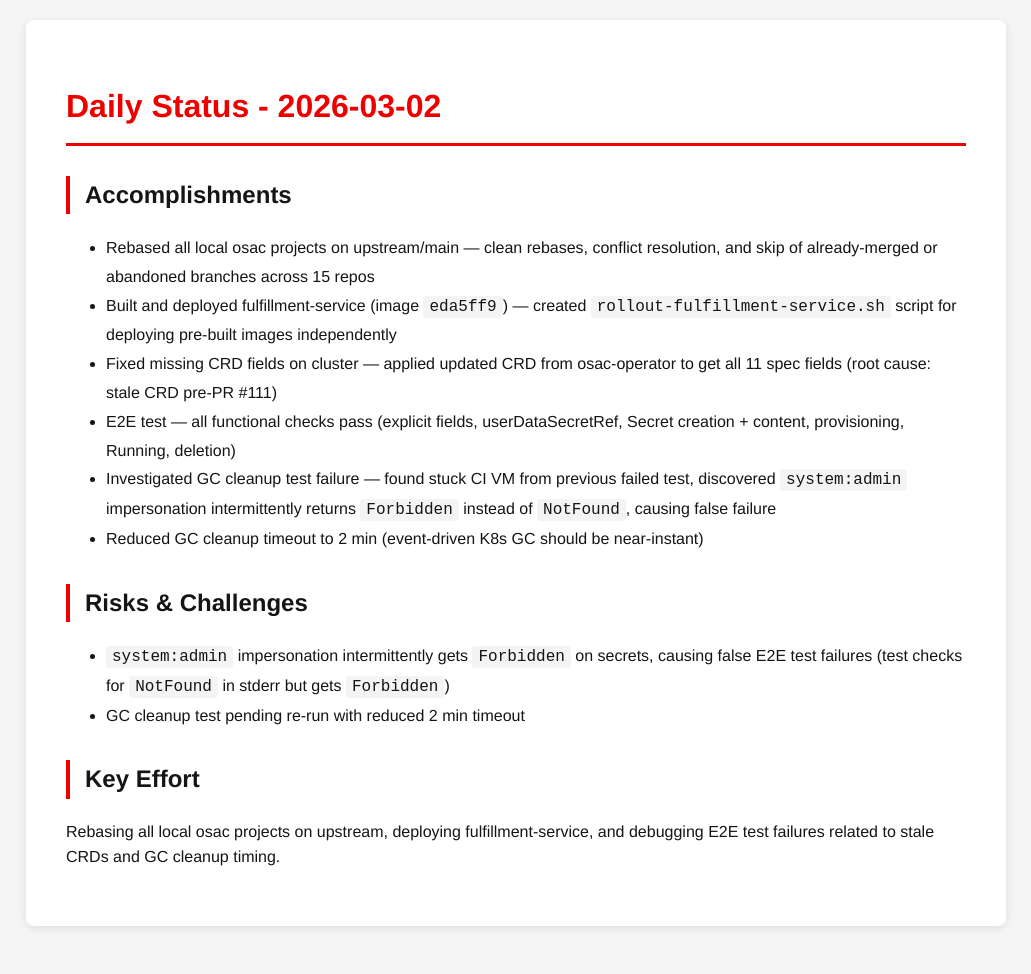
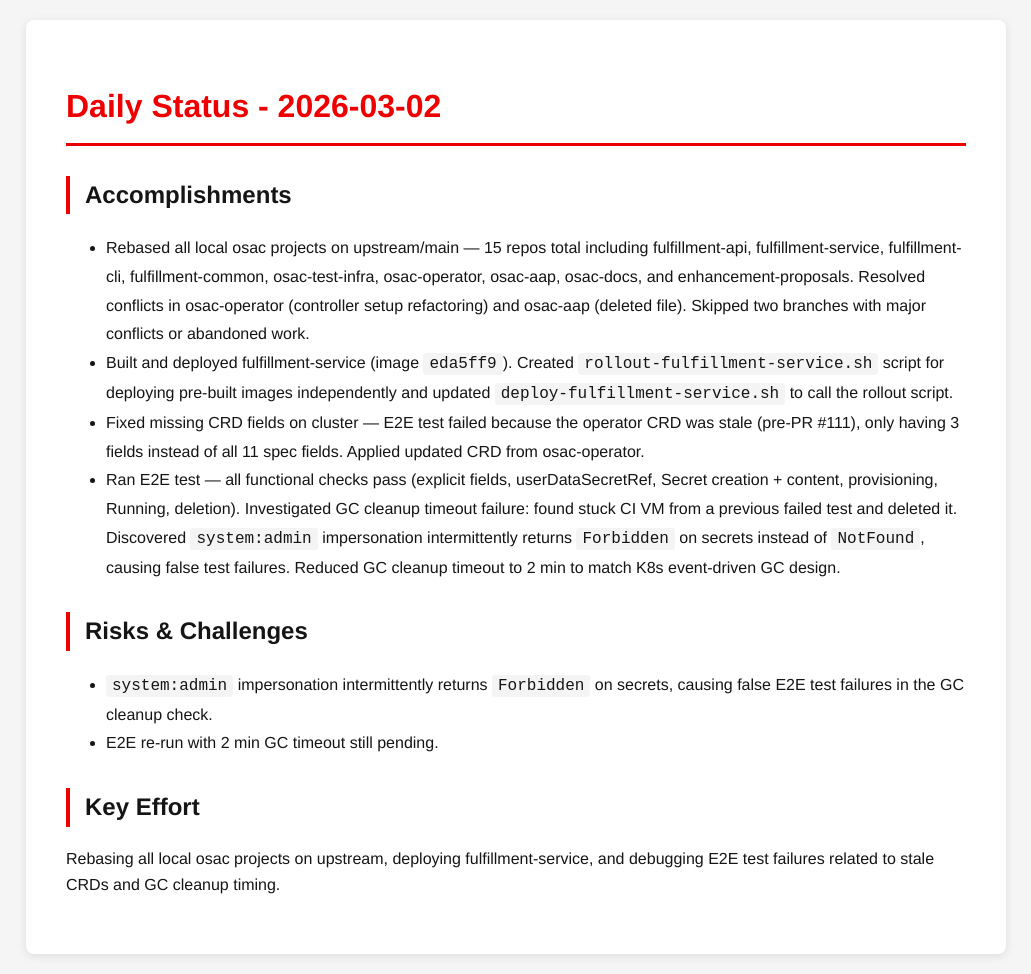
Before and after one commit to tzvatot/daily-status, a Jekyll site: the page built from 2026-03-02.md, in a window 1280 px wide. Shown: the whole page, without its empty margins (124-1155 px from the left). Built offline with Jekyll 4.4.1, drawn with Linux system fonts in a browser that asks for light colours; before the commit the page ends 946 px from its top, so only the background shows below that.

Commit message:
Daily status update - 2026-03-02

```diff
--- a/2026-03-02.md
+++ b/2026-03-02.md
@@ -7,16 +7,17 @@ date: 2026-03-02
 # Daily Status - 2026-03-02
 
 ## Accomplishments
-- Rebased all local osac projects on upstream/main — clean rebases, conflict resolution, and skip of already-merged or abandoned branches across 15 repos
-- Built and deployed fulfillment-service (image `eda5ff9`) — created `rollout-fulfillment-service.sh` script for deploying pre-built images independently
-- Fixed missing CRD fields on cluster — applied updated CRD from osac-operator to get all 11 spec fields (root cause: stale CRD pre-PR #111)
-- E2E test — all functional checks pass (explicit fields, userDataSecretRef, Secret creation + content, provisioning, Running, deletion)
-- Investigated GC cleanup test failure — found stuck CI VM from previous failed test, discovered `system:admin` impersonation intermittently returns `Forbidden` instead of `NotFound`, causing false failure
-- Reduced GC cleanup timeout to 2 min (event-driven K8s GC should be near-instant)
+
+- Rebased all local osac projects on upstream/main — 15 repos total including fulfillment-api, fulfillment-service, fulfillment-cli, fulfillment-common, osac-test-infra, osac-operator, osac-aap, osac-docs, and enhancement-proposals. Resolved conflicts in osac-operator (controller setup refactoring) and osac-aap (deleted file). Skipped two branches with major conflicts or abandoned work.
+- Built and deployed fulfillment-service (image `eda5ff9`). Created `rollout-fulfillment-service.sh` script for deploying pre-built images independently and updated `deploy-fulfillment-service.sh` to call the rollout script.
+- Fixed missing CRD fields on cluster — E2E test failed because the operator CRD was stale (pre-PR #111), only having 3 fields instead of all 11 spec fields. Applied updated CRD from osac-operator.
+- Ran E2E test — all functional checks pass (explicit fields, userDataSecretRef, Secret creation + content, provisioning, Running, deletion). Investigated GC cleanup timeout failure: found stuck CI VM from a previous failed test and deleted it. Discovered `system:admin` impersonation intermittently returns `Forbidden` on secrets instead of `NotFound`, causing false test failures. Reduced GC cleanup timeout to 2 min to match K8s event-driven GC design.
 
 ## Risks & Challenges
-- `system:admin` impersonation intermittently gets `Forbidden` on secrets, causing false E2E test failures (test checks for `NotFound` in stderr but gets `Forbidden`)
-- GC cleanup test pending re-run with reduced 2 min timeout
+
+- `system:admin` impersonation intermittently returns `Forbidden` on secrets, causing false E2E test failures in the GC cleanup check.
+- E2E re-run with 2 min GC timeout still pending.
 
 ## Key Effort
+
 Rebasing all local osac projects on upstream, deploying fulfillment-service, and debugging E2E test failures related to stale CRDs and GC cleanup timing.
```
